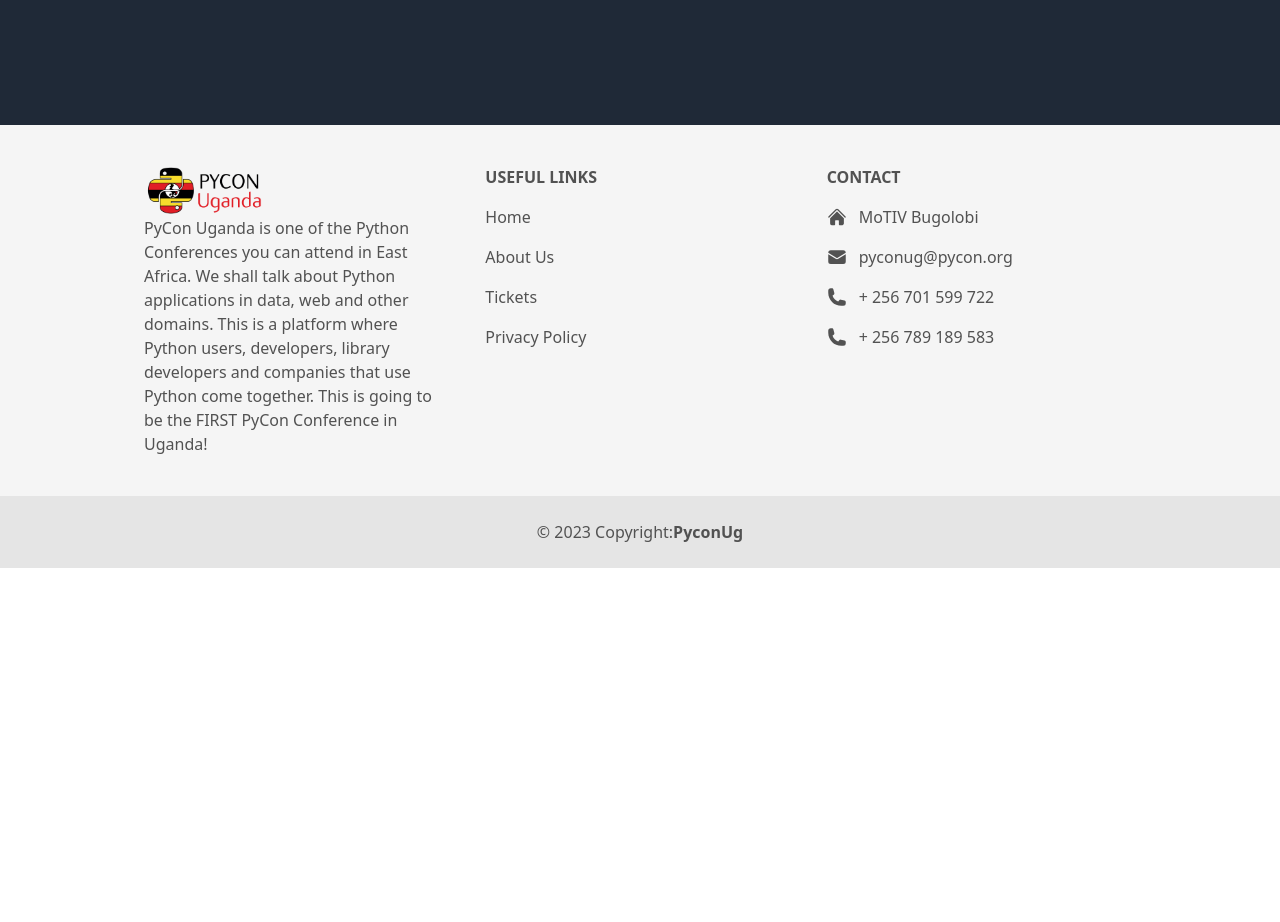
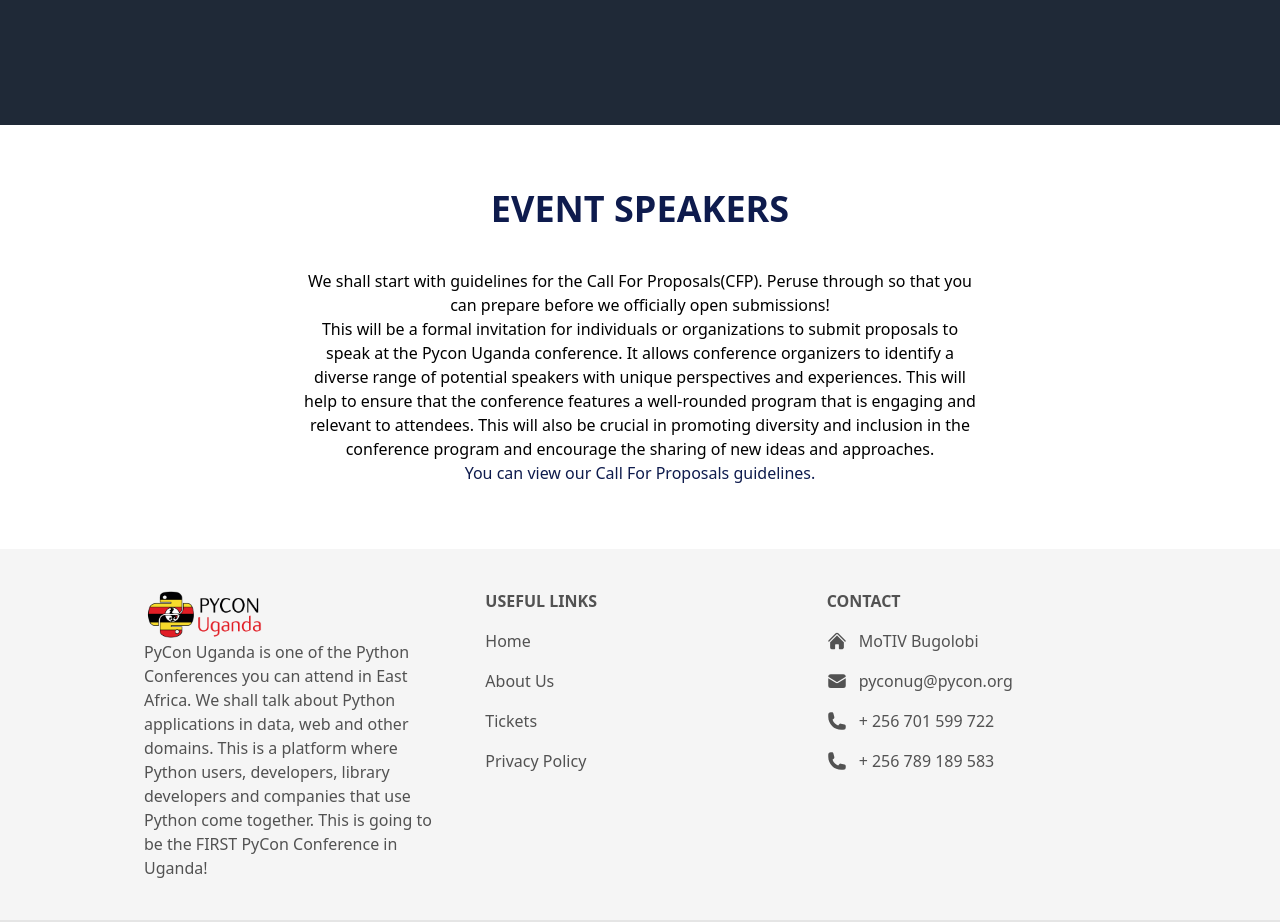
Before and after one commit to PyconUg/ug.pycon.org, a Next.js app: page / in a window 1280 px wide. Shown: the part 1540-2462 px from the top of the page. Before the commit the page ends 2108 px from the top, so only its background shows below. Built offline with nearby package versions, Linux system fonts and the light colour scheme; what tw-elements would draw is missing.

Commit message:
add speaker section to main layout

```diff
--- a/app/page.js
+++ b/app/page.js
@@ -1,11 +1,13 @@
 import HeroSection from "@/components/HeroSection";
 import AboutSection from "@/components/AboutSection";
+import SpeakerSection from "@/components/SpeakerSection";
 
 export default function Home() {
   return (
     <main>
       <HeroSection />
       <AboutSection />
+      <SpeakerSection />
     </main>
   );
 }
```
